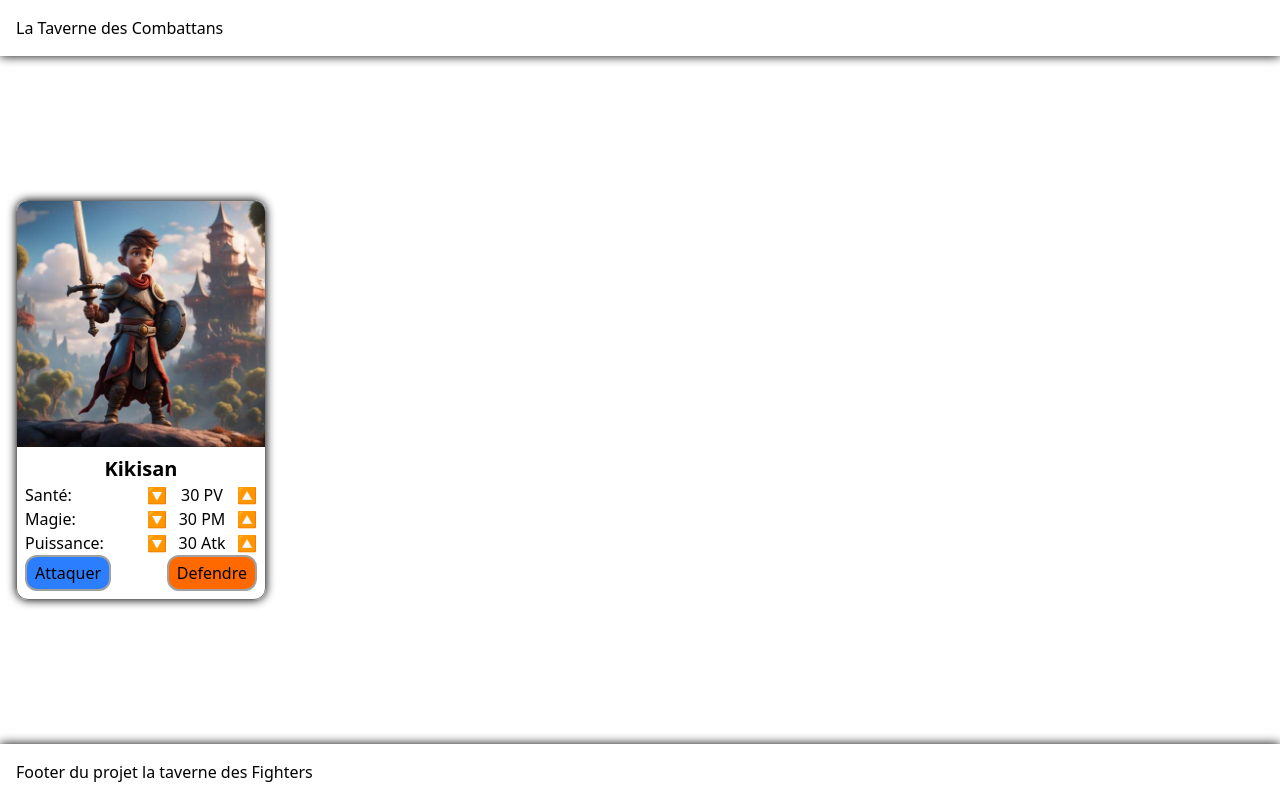
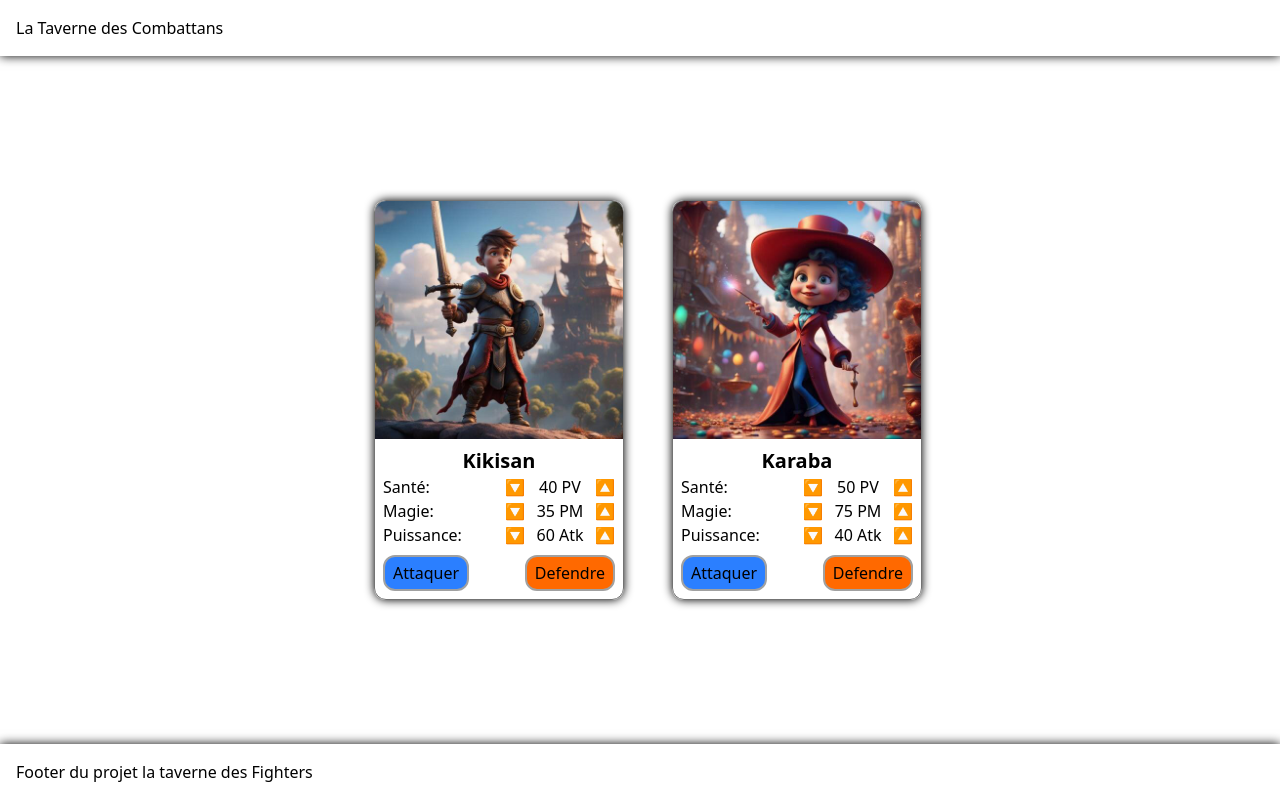
Before and after one commit to AbouYeo/la-taverne, a React (Vite) app: page / in a window 1280 px wide. Built offline with nearby package versions, Linux system fonts and the light colour scheme.

Commit message:
Generer les cartes dynamiquement - prototype

```diff
--- a/src/App.tsx
+++ b/src/App.tsx
@@ -3,10 +3,31 @@ import Footer from "./components/Footer";
 import Navbar from "./components/Navbar";
 
 function App() {
+    const allCharacters = [
+        {
+            image: "heros.jpg",
+            name: "Kikisan",
+            health: 40,
+            magic: 35,
+            power: 60,
+        },
+        {
+            image: "magicienne.jpg",
+            name: "Karaba",
+            health: 50,
+            magic: 75,
+            power: 40,
+        },
+    ];
+
     return (
         <main className="flex flex-col justify-between min-h-svh">
             <Navbar />
-            <Card />
+            <section className="flex justify-center items-center gap-8 flex-wrap">
+                {allCharacters.map((oneCharacter, index) => (
+                    <Card key={index} character={oneCharacter} />
+                ))}
+            </section>
             <Footer />
         </main>
     );
--- a/src/components/Card.tsx
+++ b/src/components/Card.tsx
@@ -1,19 +1,48 @@
 import Statistiques from "./Statistiques";
 
-export default function Card() {
+type CardProps = {
+    character: Character;
+};
+
+type Character = {
+    image: string;
+    name: string;
+    health: number;
+    magic: number;
+    power: number;
+};
+
+export default function Card({ character }: CardProps) {
+    const allStats = [
+        { stat: "Santé", value: character.health, unity: "PV" },
+        { stat: "Magie", value: character.magic, unity: "PM" },
+        { stat: "Puissance", value: character.power, unity: "Atk" },
+    ];
+
+    console.table(character);
     return (
         <div className="ml-4 flex flex-col w-[250px] h-[400px] border border-neutral-500 overflow-hidden customShadow rounded-xl">
             <div className="w-[250px] h-[250px] overflow-hidden">
-                <img src="/src/assets/images/personnages/heros.jpg" alt="" />
+                <img
+                    src={`/src/assets/images/personnages/${character.image}`}
+                    alt=""
+                />
             </div>
             <div className="p-2">
                 <div>
-                    <p className="font-bold text-xl text-center">Kikisan</p>
-                    <Statistiques stat="Santé" value={30} unit="PV" />
-                    <Statistiques stat="Magie" value={30} unit="PM" />
-                    <Statistiques stat="Puissance" value={30} unit="Atk" />
+                    <p className="font-bold text-xl text-center">
+                        {character.name}
+                    </p>
+
+                    {allStats.map((oneStat) => (
+                        <Statistiques
+                            stat={oneStat.stat}
+                            value={oneStat.value}
+                            unit={oneStat.unity}
+                        />
+                    ))}
                 </div>
-                <div className="flex justify-between">
+                <div className="flex justify-between mt-2">
                     <button className="bg-blue-500 rounded-xl border-2 border-neutral-400 hover:border-neutral-700 hover:opacity-90 duration-300 px-2 py-1">
                         Attaquer
                     </button>
```
